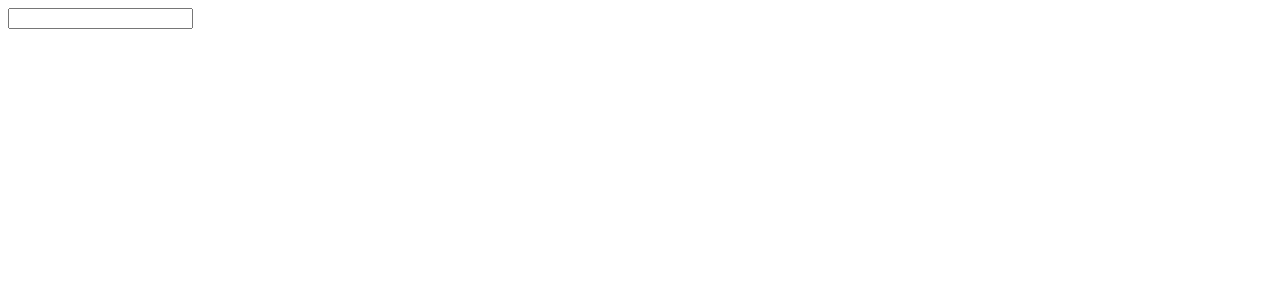
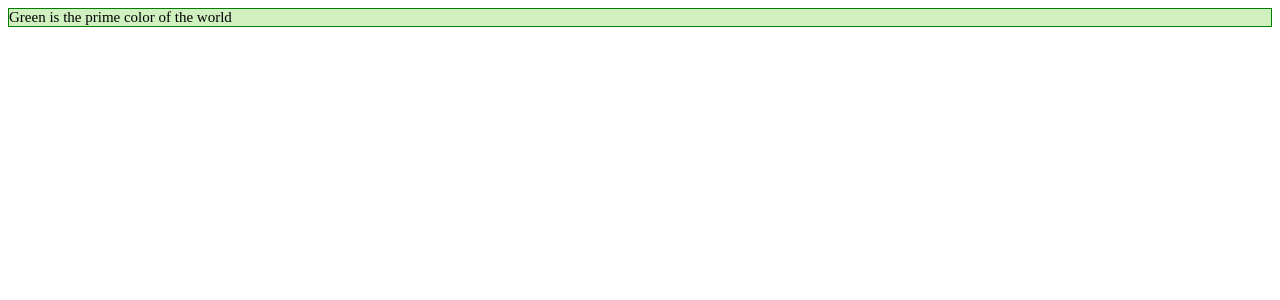
Before and after one commit to changofficial/LabAssignmentWeb, a React (Create React App) app: page / in a window 1280 px wide. Shown: the top 300 px of the page. Built offline with nearby package versions, Linux system fonts and the light colour scheme.

Commit message:
in class lab 3 ex4.1

```diff
--- /dev/null
+++ b/src/index.css
@@ -0,0 +1,5 @@
+.para{
+    font-size: 15px;
+    background-color: #d0f0c0;
+    border: 1px green solid;
+}
--- a/src/index.js
+++ b/src/index.js
@@ -1,6 +1,8 @@
 import * as React from "react";
 import * as ReactDOM from "react-dom";
-import MyInput from "./MyInput";
+import "./index.css";
 
-const root = ReactDOM.createRoot(document.getElementById("root"));
-root.render(<MyInput/>);
+const element = (
+    <div className='para'>Green is the prime color of the world </div>
+);
+ReactDOM.render(element, document.getElementById('root'));
```
